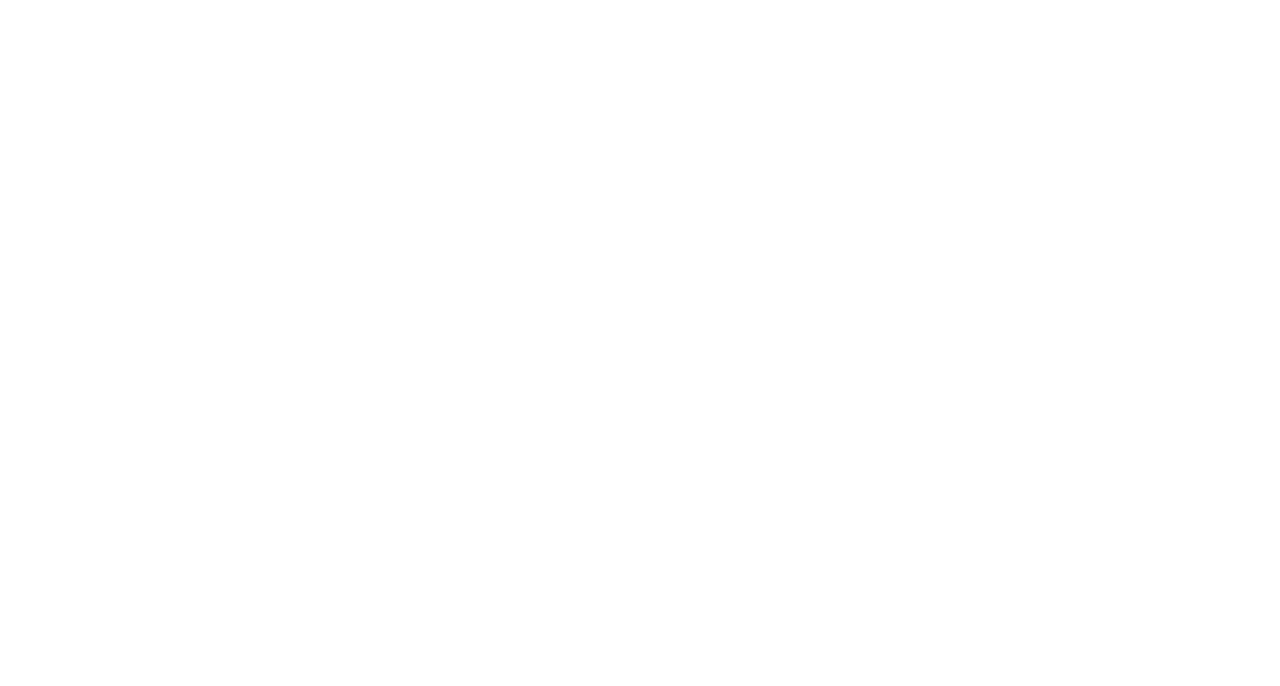
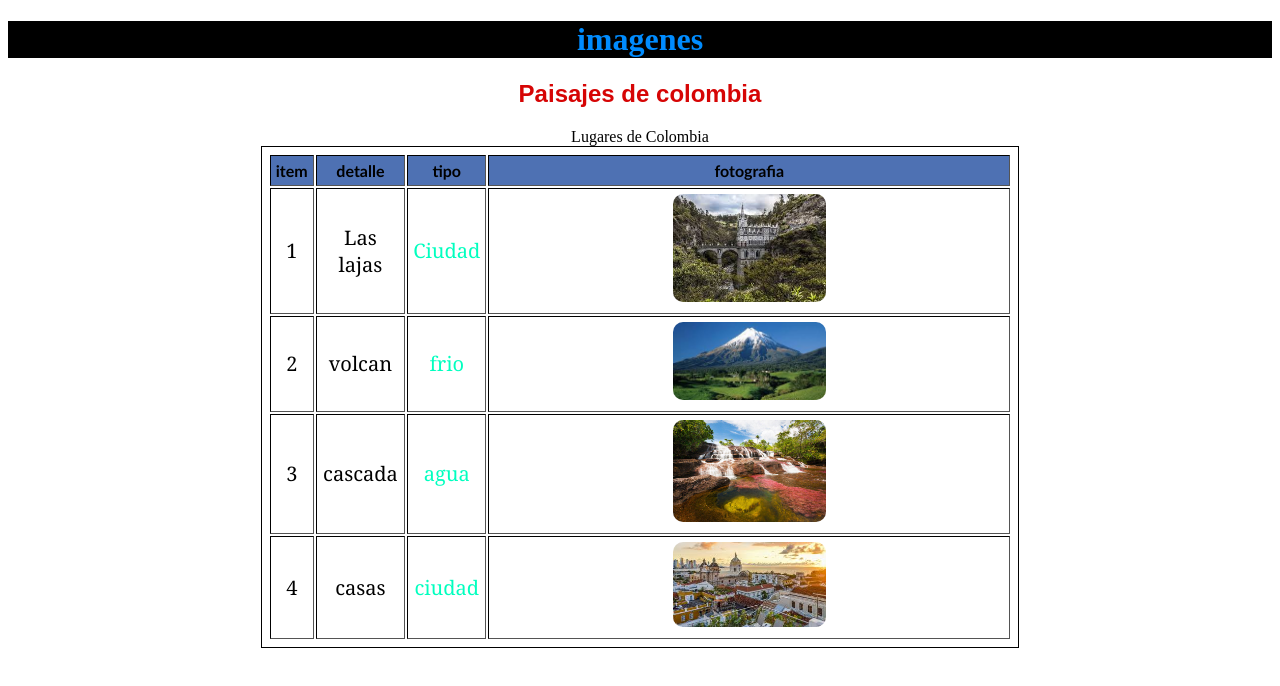
Before and after one commit to LeidyNarvaezGR/taller03, a plain HTML site: page index.html in a window 1280 px wide. Drawn offline with Linux system fonts and the light colour scheme.

Commit message:
master, actualizacion index tabla

```diff
--- /dev/null
+++ b/css/estilo.css
@@ -0,0 +1,55 @@
+header{
+    color: rgb(194, 174, 0);
+    background-color: rgb(0, 0, 0);
+}
+h1{
+    text-align: center;
+    color: rgb(0, 140, 255);
+}
+h2{
+    text-align: center;
+    font-family: Arial, Helvetica, sans-serif;
+    color: rgb(214, 5, 5);
+}
+table{
+    border: 1px solid black;
+    width: 60%;
+    margin: 0 auto;
+    padding: 6px;
+}
+.img01{
+    width: 30%;
+    height: auto;
+    border-radius: 10px;
+}
+.img02{
+    width: 30%;
+    height: auto;
+    border-radius: 10px;
+}
+.img03{
+    width: 30%;
+    height: auto;
+    border-radius: 10px;
+}
+.img04{
+    width: 30%;
+    height: auto;
+    border-radius: 10px;
+}
+th{
+    text-align: center;
+    color: rgb(0, 0, 0);
+    background-color: rgb(78, 113, 179);
+    padding: 5px;
+    font-family: 'Gill Sans', 'Gill Sans MT', Calibri, 'Trebuchet MS', sans-serif;
+}
+td{
+    text-align: center;
+    padding: 5px;
+    font-family: Cambria, Cochin, Georgia, Times, 'Times New Roman', serif;
+    font-size: 20px;
+}
+.thtipo{
+    color: rgb(0, 255, 191);
+}
--- a/index.html
+++ b/index.html
@@ -4,8 +4,45 @@
     <meta charset="UTF-8">
     <meta name="viewport" content="width=device-width, initial-scale=1.0">
     <title>HOME</title>
+    <link rel="stylesheet" href="css/estilo.css">
 </head>
 <body>
-
+    <header>
+        <h1>imagenes</h1>
+    </header>
+    <h2>Paisajes de colombia</h2>
+    <table border="1">
+        <caption>Lugares de Colombia</caption>
+        <tr>
+            <th>item</th>
+            <th>detalle</th>
+            <th>tipo</th>
+            <th>fotografia</th>
+        </tr>
+        <tr>
+            <td>1</td>
+            <td>Las lajas</td>
+            <td class="thtipo">Ciudad</td>
+            <td><img class="img01" src="imagen/lajas (1).jpg" alt=""title="las lajas"></td>
+         </tr>
+         <tr>
+            <td>2</td>
+            <td>volcan</td>
+            <td class="thtipo">frio</td>
+            <td><img class="img02" src="imagen/volcan).jpg" alt=""title="volcan"></td>
+         </tr>
+         <tr>
+            <td>3</td>
+            <td>cascada</td>
+            <td class="thtipo">agua</td>
+            <td><img class="img03" src="imagen/cascada.jpeg" alt=""title="cascada"></td>
+         </tr>
+         <tr>
+            <td>4</td>
+            <td>casas</td>
+            <td class="thtipo">ciudad</td>
+            <td><img class="img04" src="imagen/casas (2).jpg" alt=""title="casas"></td>
+         </tr>
+    </table>
 </body>
 </html>
```
Also changed, not shown: imagen/casas (2).jpg (added), imagen/cascada.jpeg (added), imagen/lajas (1).jpg (added), imagen/volcan).jpg (added).
